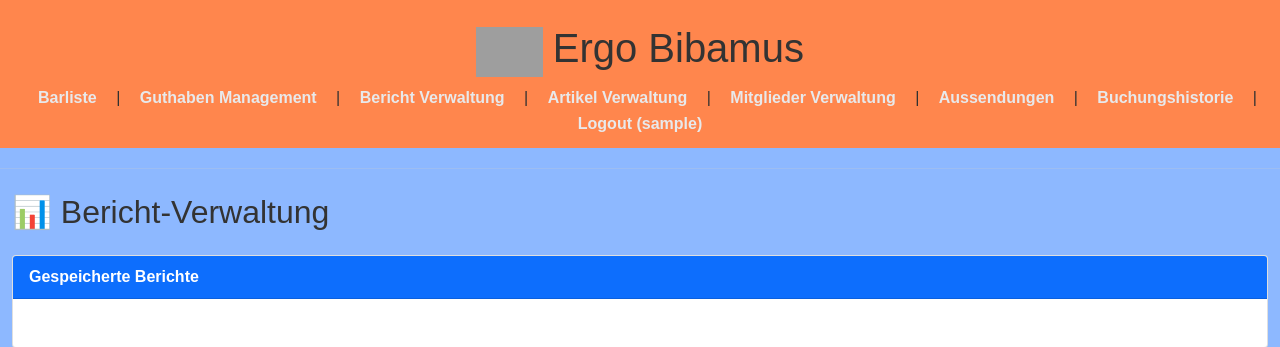
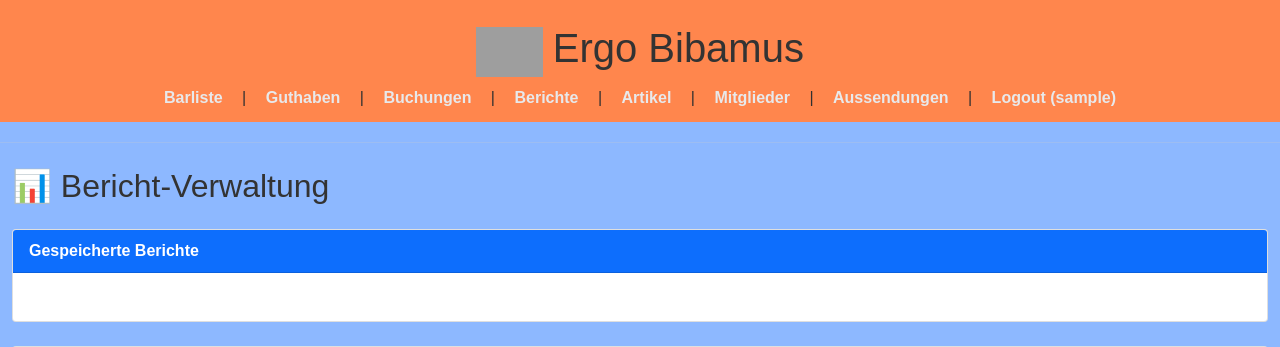
Before and after one commit to relaxin101/barsystem, a Flask app: page /admin/export/ in a window 1280 px wide. Shown: the top 347 px of the page. Run offline with Flask 3, Linux system fonts and the light colour scheme; the visitor is signed in with stand-in values (Sample User, id 1); data that the repository does not hold is empty; parts of the project's set-up code (start-up, migrations or seed data) failed here and were passed over; some libraries are stand-ins or nearby versions; grey boxes are pictures that could not be loaded.

Commit message:
Cleanup Header

```diff
--- a/templates/base.html
+++ b/templates/base.html
@@ -24,22 +24,22 @@
     <nav class="pt-6">
         <a href="{{ url_for('bar.bar_interface') }}">Barliste</a>
         {% if current_user.is_authenticated %}
-            | <a href="{{ url_for('admin.guthaben.guthaben_management') }}">Guthaben Management</a>
+            | <a href="{{ url_for('admin.guthaben.guthaben_management') }}">Guthaben</a>
         {% endif %}
         {% if current_user.is_authenticated %}
-            | <a href="{{ url_for('admin.export.admin_export') }}">Bericht Verwaltung</a>
+            | <a href="{{ url_for('admin.buchungen.history') }}">Buchungen</a>
         {% endif %}
         {% if current_user.is_authenticated %}
-            | <a href="{{ url_for('admin.artikel.index') }}">Artikel Verwaltung</a>
+            | <a href="{{ url_for('admin.export.admin_export') }}">Berichte</a>
         {% endif %}
         {% if current_user.is_authenticated %}
-            | <a href="{{ url_for('admin.mitglied.index') }}">Mitglieder Verwaltung</a>
+            | <a href="{{ url_for('admin.artikel.index') }}">Artikel</a>
+        {% endif %}
+        {% if current_user.is_authenticated %}
+            | <a href="{{ url_for('admin.mitglied.index') }}">Mitglieder</a>
         {% endif %}
         {% if current_user.is_authenticated %}
             | <a href="{{ url_for('admin.aussendungen.index') }}">Aussendungen</a>
-        {% endif %}
-        {% if current_user.is_authenticated %}
-            | <a href="{{ url_for('admin.buchungen.history') }}">Buchungshistorie</a>
             {# Der Top Verkäufer Link bleibt im Admin-Bereich laut deiner Präferenz #}
             | <a href="{{ url_for('auth.logout') }}">Logout ({{ current_user.username }})</a>
         {% else %}
```
